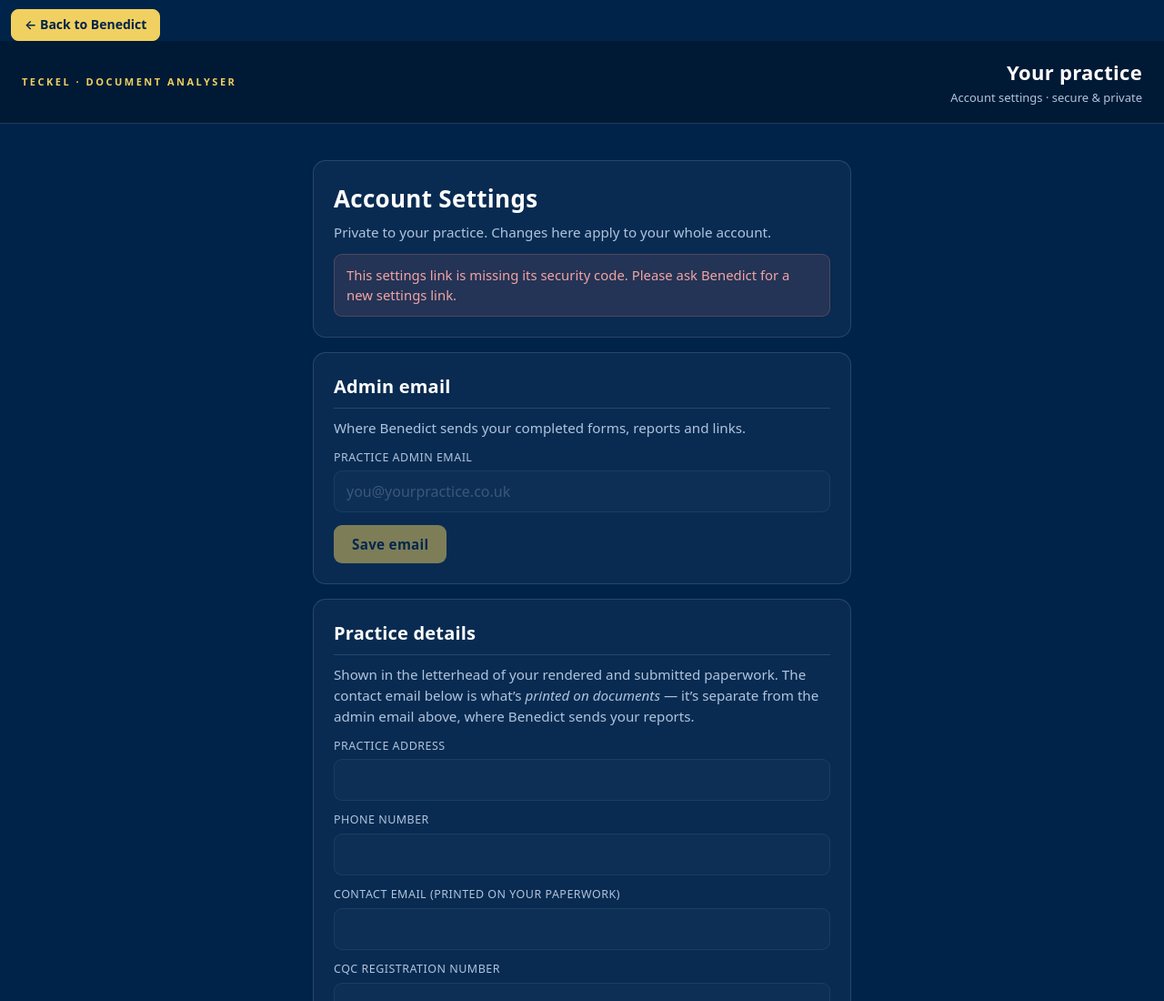
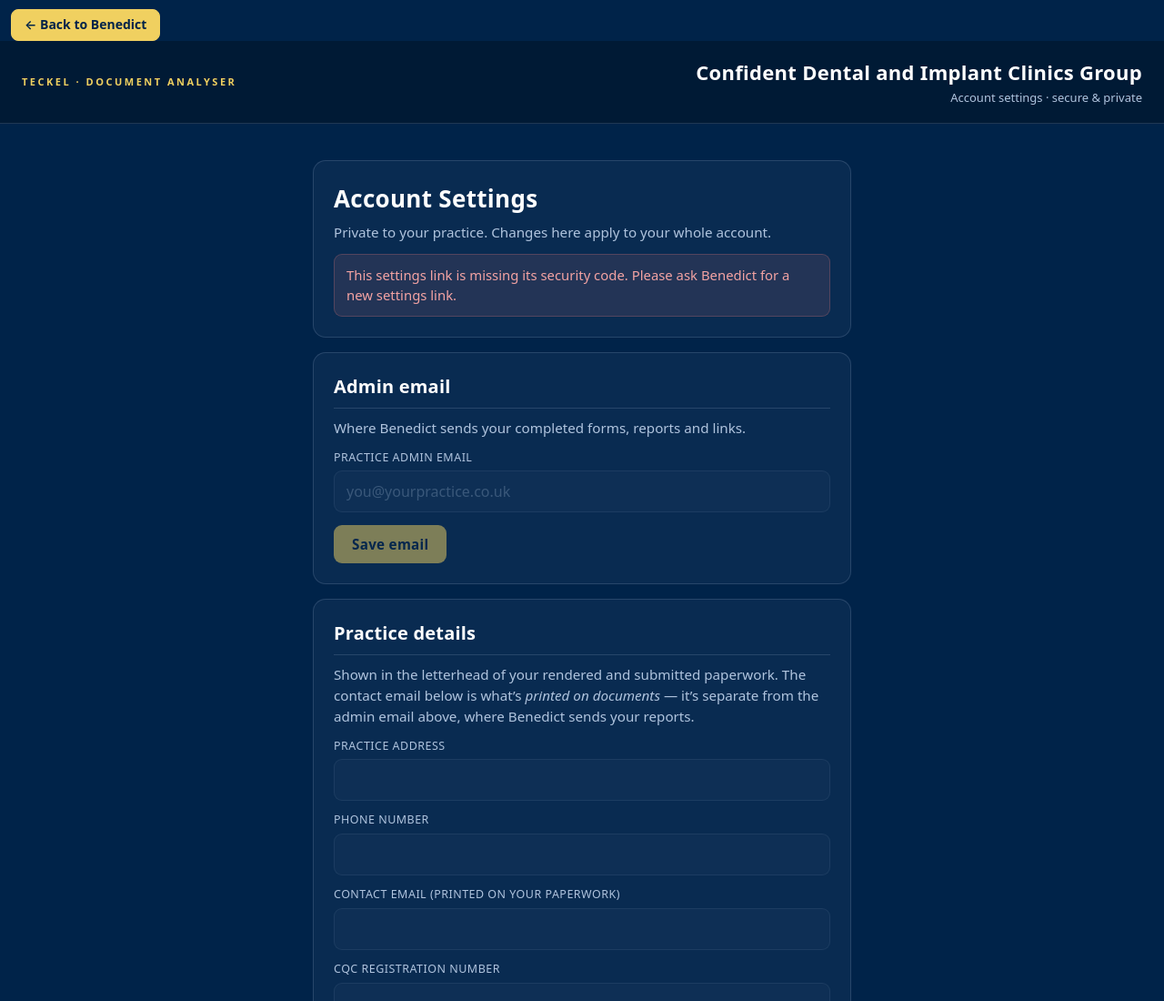
Before and after one commit to teckel-io/VVIREU2RSZwygOyvLMFKLHNkKubA72, a plain HTML site: page settings.html in a window 1280 px wide. Shown: the top 1100 px of the page at 91% size. Drawn offline with Linux system fonts and the light colour scheme.

Commit message:
Customise DA page settings.html for tenant

```diff
--- a/settings.html
+++ b/settings.html
@@ -114,7 +114,7 @@
 <header class="site-header">
   <div class="eyebrow">teckel &middot; document analyser</div>
   <div class="practice-info">
-    <div class="practice-name" id="hdrPracticeName">{{PRACTICE_NAME}}</div>
+    <div class="practice-name" id="hdrPracticeName">Confident Dental and Implant Clinics Group</div>
     <div class="practice-sub">Account settings &middot; secure &amp; private</div>
   </div>
 </header>
```
